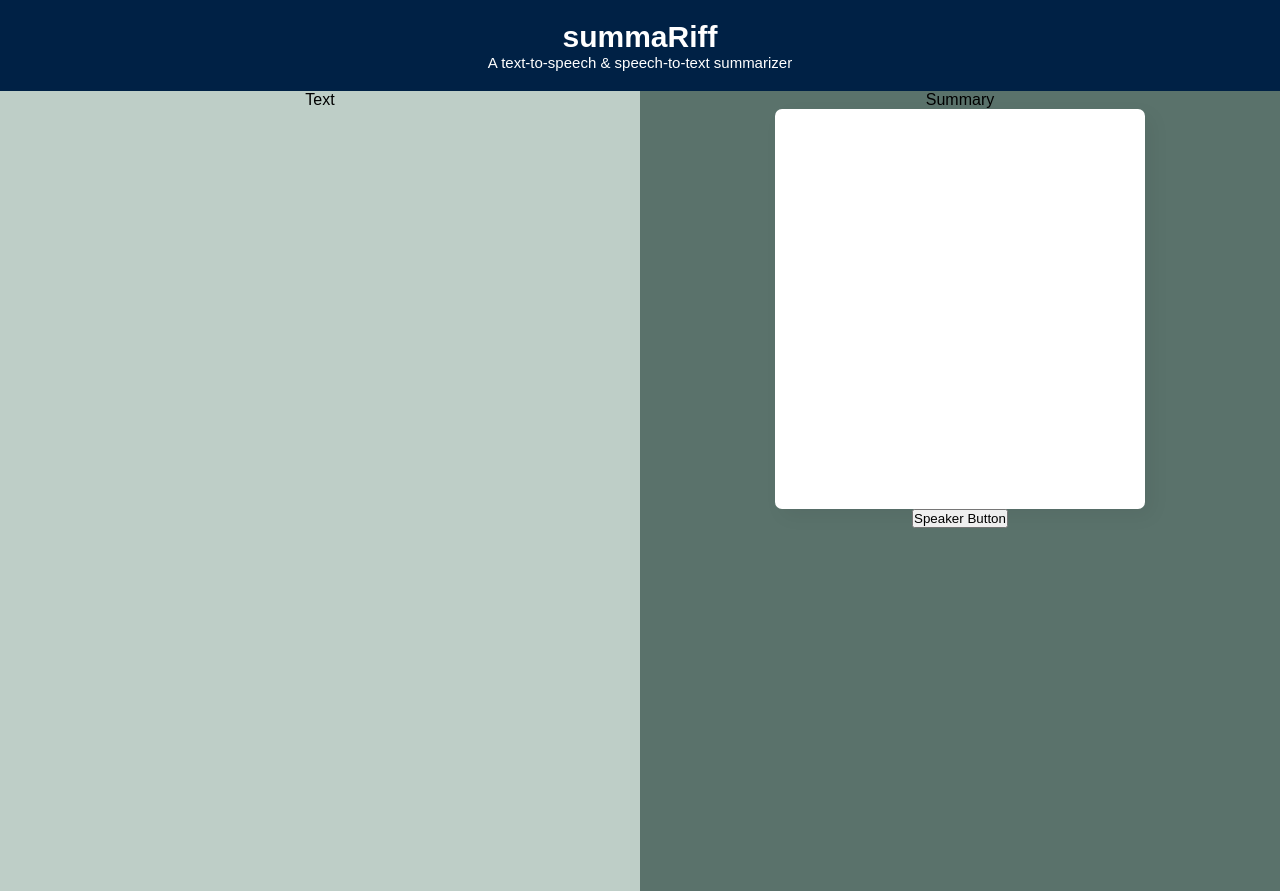
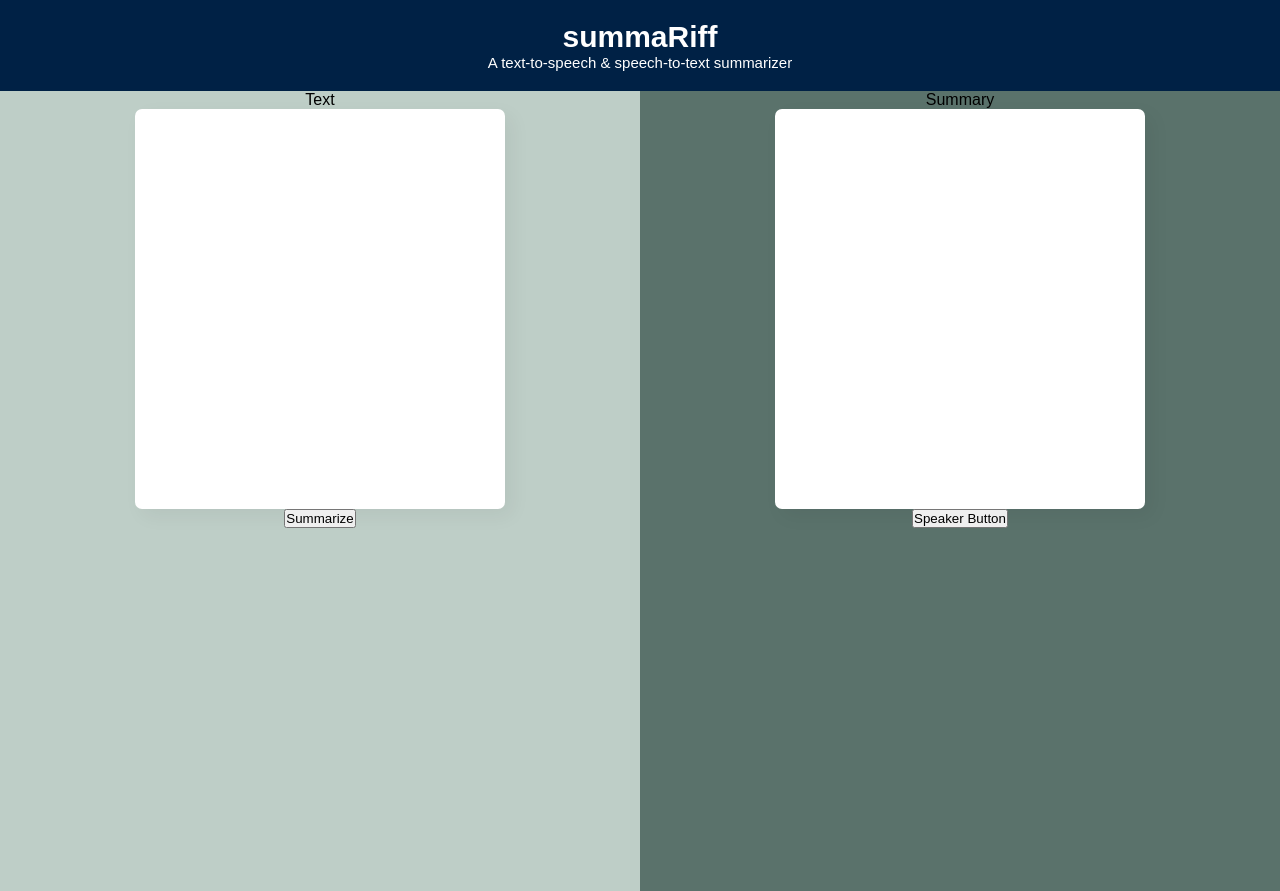
Before and after one commit to nlmanama/cmd-f-2023, a React (Create React App) app: page / in a window 1280 px wide. Built offline with nearby package versions, Linux system fonts and the light colour scheme.

Commit message:
added text-to-speaker box and button

```diff
--- a/src/pages/HomePage.js
+++ b/src/pages/HomePage.js
@@ -10,9 +10,18 @@ export default function HomePage () {
                 <p>A text-to-speech & speech-to-text summarizer</p>
             </div>
 
-            <div class="column left">
+            <div class="column left"> <center>
                 <p><center>Text</center></p>
-            </div>
+                <div class="wrapper">
+                <textarea></textarea>
+                </div>
+
+                <div class="button">
+                    <form action="#">
+                        <button>Summarize</button>
+                    </form>
+                </div>
+            </center></div>
 
             <div class="column right"> <center>
                 <p><center>Summary</center></p>
--- a/src/pages/Style.css
+++ b/src/pages/Style.css
@@ -49,6 +49,12 @@
     font-weight: 500;
     text-align: center;
   }
+  .wrapper textarea{
+    width: 100%;
+    height: 100%;
+    border: 0;
+    resize: none;
+  }
   .wrapper form{
     margin: 35px 0 20px;
   }
```
